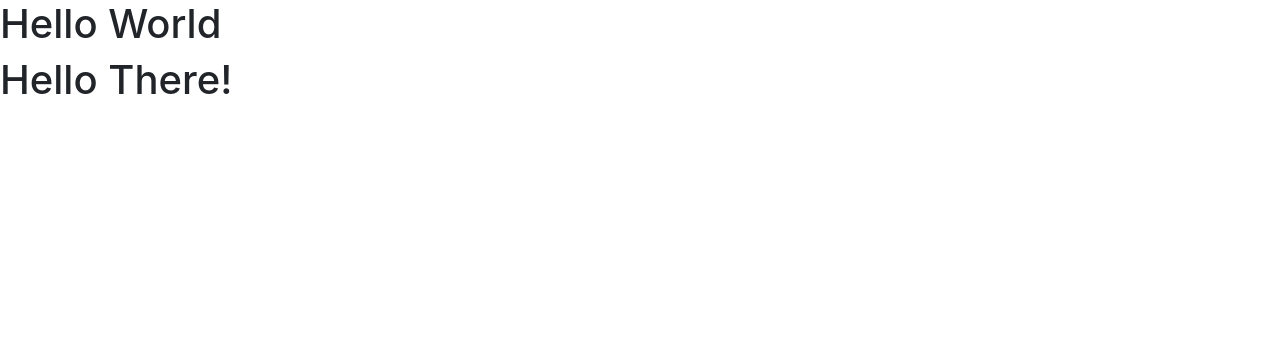
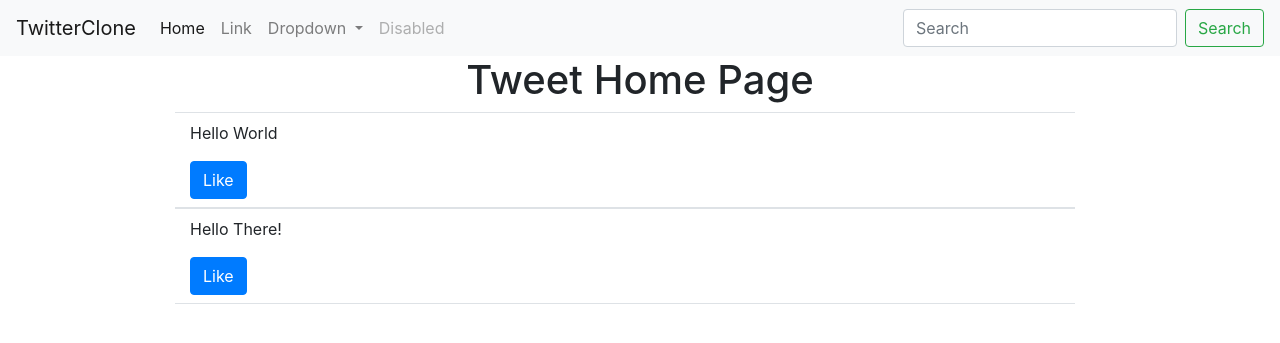
Before and after one commit to karankumarshreds/FullStack_TwitterClone, a Django app: page / in a window 1280 px wide. Shown: the top 343 px of the page. Run offline with Django 3.2, Linux system fonts and the light colour scheme; data comes from the database, SQL or seed files in the repository; some libraries are stand-ins or nearby versions.

Commit message:
Add bootsrap to tweet list and navbar

```diff
--- a/templates/base.html
+++ b/templates/base.html
@@ -13,9 +13,13 @@
   <body>
 
     <script src="https://cdn.jsdelivr.net/npm/axios/dist/axios.min.js"></script>
+    <!-- navbar -->
+    {%include 'components/navbar.html'%}
 
-    {%block content%}
-    {%endblock%}
+    <div class="container">
+      {%block content%}
+      {%endblock%}
+    </div>
 
     <!-- Optional JavaScript -->
     <!-- jQuery first, then Popper.js, then Bootstrap JS -->
--- /dev/null
+++ b/templates/components/navbar.html
@@ -0,0 +1,35 @@
+<nav class="navbar navbar-expand-lg navbar-light bg-light">
+    <a class="navbar-brand" href="/">TwitterClone</a>
+    <button class="navbar-toggler" type="button" data-toggle="collapse" data-target="#navbarSupportedContent" aria-controls="navbarSupportedContent" aria-expanded="false" aria-label="Toggle navigation">
+      <span class="navbar-toggler-icon"></span>
+    </button>
+
+    <div class="collapse navbar-collapse" id="navbarSupportedContent">
+      <ul class="navbar-nav mr-auto">
+        <li class="nav-item active">
+          <a class="nav-link" href="#">Home <span class="sr-only">(current)</span></a>
+        </li>
+        <li class="nav-item">
+          <a class="nav-link" href="#">Link</a>
+        </li>
+        <li class="nav-item dropdown">
+          <a class="nav-link dropdown-toggle" href="#" id="navbarDropdown" role="button" data-toggle="dropdown" aria-haspopup="true" aria-expanded="false">
+            Dropdown
+          </a>
+          <div class="dropdown-menu" aria-labelledby="navbarDropdown">
+            <a class="dropdown-item" href="#">Action</a>
+            <a class="dropdown-item" href="#">Another action</a>
+            <div class="dropdown-divider"></div>
+            <a class="dropdown-item" href="#">Something else here</a>
+          </div>
+        </li>
+        <li class="nav-item">
+          <a class="nav-link disabled" href="#">Disabled</a>
+        </li>
+      </ul>
+      <form class="form-inline my-2 my-lg-0">
+        <input class="form-control mr-sm-2" type="search" placeholder="Search" aria-label="Search">
+        <button class="btn btn-outline-success my-2 my-sm-0" type="submit">Search</button>
+      </form>
+    </div>
+  </nav>
--- a/templates/pages/home.html
+++ b/templates/pages/home.html
@@ -4,18 +4,47 @@
 
 {%block content%}
 
-<div id="tweets"></div>
+<div class="row text-center">
+    <div class="col">
+        <h1>Tweet Home Page</h1>
+    </div>
+</div>
+<!-- tweets come here -->
+<div id="tweets" class="container row"></div>
 
 <script>
     //setting initial value
     const content = 'loading...';
     document.querySelector('#tweets').innerText = content;
-
+    //tweets array url
     const url = 'http://localhost:8000/tweets/';
     //fetching tweets
     const fetchTweets = async () => {
         let tweets = await axios.get(url);
         return tweets.data.response;
+    }
+    //likes handler function
+    function likesHandler(id, likes) {
+        console.log(id,'has',likes,'likes');
+    }
+    //like button function
+    function likeButton(data) {
+        return `<button
+        class="btn btn-primary like-button"
+        onClick=likesHandler(${data.id},${data.likes})
+        >
+        Like
+        </button>`
+    }
+    //tweets formatter
+    function tweetFormat(data) {
+        return (
+            `<div class="col-12 col-md-10 mx-auto border-bottom border-top py-2">
+            <p class="tweet" id="tweet-${data.id}"> ${data.content} </p>
+            <div class="btn-group"> ${likeButton(data)} </div>
+            </div>
+            `
+        )
     }
     //setting values
     const showTweets = async () => {
@@ -23,16 +52,12 @@
         let list = ''
         let tweetsElement = document.querySelector('#tweets')
         for(let tweet of tweets) {
-            list += `<h1> ${tweet.content} </h1>`
+            list += tweetFormat(tweet);
         }
         tweetsElement.innerHTML = list;
     }
     showTweets()
-
-
-    // })
-
-
+    //1:25
 
 </script>
 
--- a/tweets/views.py
+++ b/tweets/views.py
@@ -12,7 +12,10 @@ def home_view(request, *args, **kwargs):
 def tweet_list_view(request):
     try:
         query_set = Tweet.objects.all()
-        tweet_list = [{"id": query.id, "content": query.content} for query in query_set]
+        tweet_list = [
+            {"id": query.id, "content": query.content, "likes": 0}
+            for query in query_set
+        ]
         print(tweet_list)
         data = {
             "response": tweet_list
```
Also changed, not shown: templates/components/footer.html (added).
